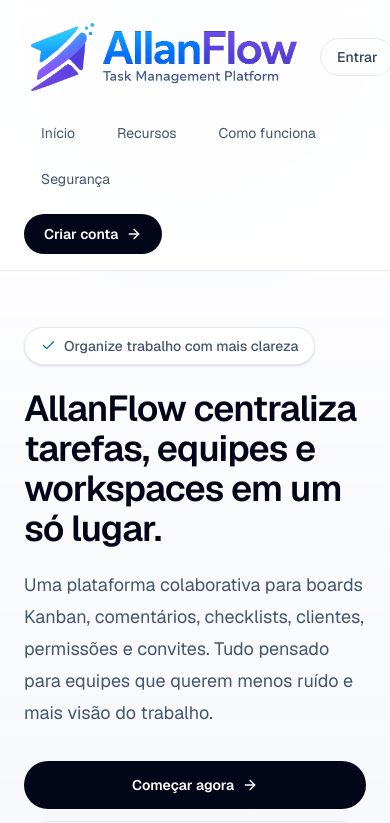
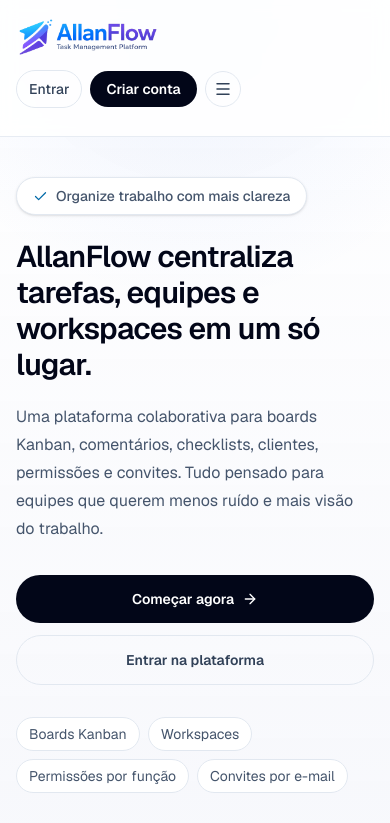
Before and after one commit to AllanGaBRs/allanflow-frontend, a Next.js app: page / in a window 390 px wide. Shown: the top 823 px of the page. Built offline with nearby package versions, Linux system fonts and the light colour scheme.

Commit message:
feat(marketing): improve mobile responsiveness and add hamburger menu

```diff
--- a/app/(public)/(marketing)/components/MarketingLanding.tsx
+++ b/app/(public)/(marketing)/components/MarketingLanding.tsx
@@ -1,14 +1,18 @@
+"use client";
+
+import Image from "next/image";
 import Link from "next/link";
-import type { ComponentType } from "react";
+import { useState, type ComponentType } from "react";
 import {
   ArrowRight,
   Check,
   CheckCircle2,
   Kanban,
+  Menu,
   ShieldCheck,
   Users,
+  X,
 } from "lucide-react";
-import Image from "next/image";
 
 const navigation = [
   { label: "Início", href: "#inicio" },
@@ -95,11 +99,13 @@ function FeatureCard({
 }
 
 export function MarketingLanding() {
+  const [isMobileMenuOpen, setIsMobileMenuOpen] = useState(false);
+
   return (
-    <div className="scroll-smooth">
+    <div className="scroll-smooth overflow-hidden">
       <header className="sticky top-0 z-40 border-b border-slate-200/80 bg-white/85 backdrop-blur">
-        <div className="mx-auto flex max-w-7xl flex-col gap-4 px-6 py-4 sm:px-8 lg:px-10 xl:flex-row xl:items-center xl:justify-between">
-          <div className="flex items-center justify-between gap-4">
+        <div className="mx-auto flex max-w-7xl flex-wrap items-center justify-between gap-3 px-4 py-4 sm:px-8 lg:px-10 xl:gap-5">
+          <div className="flex min-w-0 items-center gap-3">
             <Link href="#inicio" className="inline-flex items-center">
               <Image
                 src="/img/AllanFlow_FullLogo.png"
@@ -107,21 +113,14 @@ export function MarketingLanding() {
                 width={960}
                 height={281}
                 priority
-                className="block h-auto w-70 max-w-none object-contain"
+                className="block h-auto w-36 max-w-none object-contain sm:w-48 lg:w-60 xl:w-[17.5rem]"
               />
-            </Link>
-
-            <Link
-              href="/login"
-              className="inline-flex rounded-full border border-slate-200 px-4 py-2 text-sm font-medium text-slate-700 transition hover:bg-slate-50 xl:hidden"
-            >
-              Entrar
             </Link>
           </div>
 
           <nav
             aria-label="Navegação principal"
-            className="flex flex-wrap gap-2 xl:justify-center"
+            className="hidden flex-1 items-center justify-center gap-2 xl:flex"
           >
             {navigation.map((item) => (
               <Link
@@ -134,43 +133,75 @@ export function MarketingLanding() {
             ))}
           </nav>
 
-          <div className="flex items-center gap-3">
+          <div className="flex items-center gap-2 sm:gap-3">
             <Link
               href="/login"
-              className="hidden rounded-full border border-slate-200 px-4 py-2 text-sm font-medium text-slate-700 transition hover:bg-slate-50 xl:inline-flex"
+              className="inline-flex whitespace-nowrap rounded-full border border-slate-200 px-3 py-2 text-sm font-medium text-slate-700 transition hover:bg-slate-50 sm:px-4"
             >
               Entrar
             </Link>
             <Link
               href="/register"
-              className="inline-flex items-center gap-2 rounded-full bg-slate-950 px-5 py-2.5 text-sm font-semibold text-white transition hover:bg-slate-800"
+              className="inline-flex items-center gap-2 whitespace-nowrap rounded-full bg-slate-950 px-4 py-2 text-sm font-semibold text-white transition hover:bg-slate-800 sm:px-5 sm:py-2.5"
             >
               Criar conta
-              <ArrowRight size={16} />
             </Link>
+            <button
+              type="button"
+              className="inline-flex items-center justify-center rounded-full border border-slate-200 p-2 text-slate-700 transition hover:bg-slate-50 xl:hidden"
+              aria-label={isMobileMenuOpen ? "Fechar menu" : "Abrir menu"}
+              aria-expanded={isMobileMenuOpen}
+              aria-controls="mobile-menu"
+              onClick={() => setIsMobileMenuOpen((open) => !open)}
+            >
+              {isMobileMenuOpen ? <X size={18} /> : <Menu size={18} />}
+            </button>
+          </div>
+
+          <div
+            id="mobile-menu"
+            className={`w-full overflow-hidden transition-all duration-200 xl:hidden ${
+              isMobileMenuOpen ? "max-h-96 opacity-100" : "max-h-0 opacity-0"
+            }`}
+          >
+            <nav
+              aria-label="Navegação principal mobile"
+              className="mt-2 grid gap-2 rounded-3xl border border-slate-200 bg-white p-3 shadow-sm"
+            >
+              {navigation.map((item) => (
+                <Link
+                  key={item.label}
+                  href={item.href}
+                  className="rounded-2xl px-4 py-3 text-sm font-medium text-slate-700 transition hover:bg-slate-50 hover:text-slate-950"
+                  onClick={() => setIsMobileMenuOpen(false)}
+                >
+                  {item.label}
+                </Link>
+              ))}
+            </nav>
           </div>
         </div>
       </header>
 
       <main id="inicio">
-        <section className="mx-auto max-w-7xl px-6 pb-20 pt-14 sm:px-8 lg:px-10 lg:pt-20">
+        <section className="mx-auto max-w-7xl px-4 pb-16 pt-10 sm:px-8 lg:px-10 lg:pt-20">
           <div className="max-w-3xl">
-            <div className="inline-flex items-center gap-2 rounded-full border border-slate-200 bg-white px-4 py-2 text-sm font-medium text-slate-600 shadow-sm">
+            <div className="inline-flex max-w-full items-center gap-2 rounded-full border border-slate-200 bg-white px-4 py-2 text-sm font-medium text-slate-600 shadow-sm">
               <Check size={15} className="text-sky-700" />
-              Organize trabalho com mais clareza
+              <span className="truncate">Organize trabalho com mais clareza</span>
             </div>
 
-            <h1 className="mt-6 text-4xl font-semibold tracking-tight text-slate-950 sm:text-5xl lg:text-6xl">
+            <h1 className="mt-6 text-3xl font-semibold tracking-tight text-slate-950 sm:text-5xl lg:text-6xl">
               AllanFlow centraliza tarefas, equipes e workspaces em um só lugar.
             </h1>
 
-            <p className="mt-5 max-w-xl text-lg leading-8 text-slate-600">
+            <p className="mt-5 max-w-xl text-base leading-7 text-slate-600 sm:text-lg sm:leading-8">
               Uma plataforma colaborativa para boards Kanban, comentários,
               checklists, clientes, permissões e convites. Tudo pensado para
               equipes que querem menos ruído e mais visão do trabalho.
             </p>
 
-            <div className="mt-8 flex flex-col gap-3 sm:flex-row">
+            <div className="mt-8 flex flex-col gap-3 sm:flex-row sm:flex-wrap">
               <Link
                 href="/register"
                 className="inline-flex items-center justify-center gap-2 rounded-full bg-slate-950 px-6 py-3.5 text-sm font-semibold text-white transition hover:bg-slate-800"
@@ -206,7 +237,7 @@ export function MarketingLanding() {
 
         <section
           id="recursos"
-          className="mx-auto max-w-7xl px-6 pb-20 sm:px-8 lg:px-10"
+          className="mx-auto max-w-7xl px-4 pb-16 sm:px-8 lg:px-10"
         >
           <SectionTitle
             eyebrow="Recursos"
@@ -223,7 +254,7 @@ export function MarketingLanding() {
 
         <section
           id="como-funciona"
-          className="mx-auto max-w-7xl px-6 pb-20 sm:px-8 lg:px-10"
+          className="mx-auto max-w-7xl px-4 pb-16 sm:px-8 lg:px-10"
         >
           <SectionTitle
             eyebrow="Como funciona"
@@ -250,7 +281,7 @@ export function MarketingLanding() {
 
         <section
           id="seguranca"
-          className="mx-auto max-w-7xl px-6 pb-24 sm:px-8 lg:px-10"
+          className="mx-auto max-w-7xl px-4 pb-20 sm:px-8 lg:px-10"
         >
           <div className="grid gap-6 lg:grid-cols-[0.95fr_1.05fr] lg:items-start">
             <div>
@@ -277,8 +308,8 @@ export function MarketingLanding() {
           </div>
         </section>
 
-        <section className="mx-auto max-w-7xl px-6 pb-24 sm:px-8 lg:px-10">
-          <div className="rounded-4xl border border-slate-200 bg-slate-950 px-6 py-10 text-white sm:px-8">
+        <section className="mx-auto max-w-7xl px-4 pb-24 sm:px-8 lg:px-10">
+          <div className="rounded-4xl border border-slate-200 bg-slate-950 px-5 py-8 text-white sm:px-8 sm:py-10">
             <div className="flex flex-col gap-6 lg:flex-row lg:items-center lg:justify-between">
               <div className="max-w-2xl">
                 <p className="text-xs font-semibold uppercase tracking-[0.22em] text-sky-300">
@@ -314,7 +345,7 @@ export function MarketingLanding() {
       </main>
 
       <footer className="border-t border-slate-200 bg-white">
-        <div className="mx-auto grid max-w-7xl gap-8 px-6 py-10 sm:px-8 lg:px-10 lg:grid-cols-[1.2fr_0.8fr]">
+        <div className="mx-auto grid max-w-7xl gap-8 px-4 py-10 sm:px-8 lg:px-10 lg:grid-cols-[1.2fr_0.8fr]">
           <div className="max-w-xl">
             <Image
               src="/img/AllanFlow_FullLogo.png"
@@ -331,7 +362,11 @@ export function MarketingLanding() {
 
           <div className="grid gap-3 text-sm text-slate-600 sm:grid-cols-2">
             {navigation.map((item) => (
-              <Link key={item.label} href={item.href} className="hover:text-slate-950">
+              <Link
+                key={item.label}
+                href={item.href}
+                className="hover:text-slate-950"
+              >
                 {item.label}
               </Link>
             ))}
```
